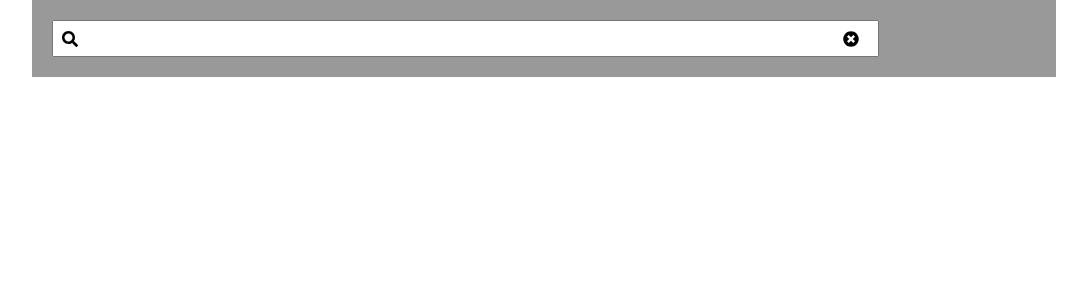
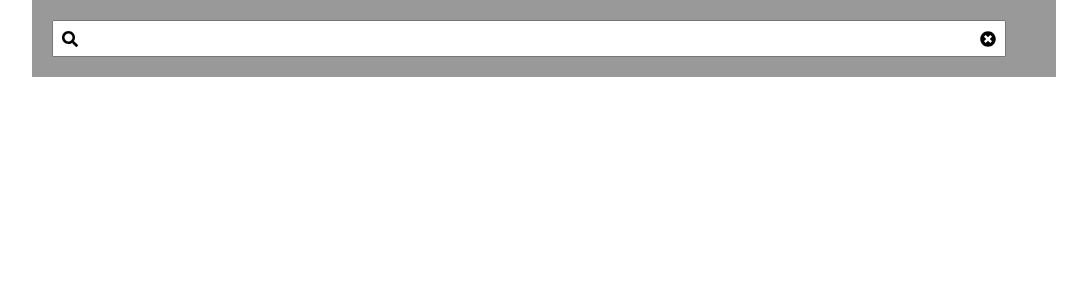
Before and after one commit to throuz/mrctech-pretest, a React (Vite) app: page / in a window 1280 px wide. Shown: the top 300 px of the page, without its empty margins (96-1183 px from the left). Built offline with nearby package versions, Linux system fonts and the light colour scheme.

Commit message:
Optimize header html&css

```diff
--- a/src/App.jsx
+++ b/src/App.jsx
@@ -1,10 +1,10 @@
 import "./App.css";
-import SearchBar from "./components/SearchBar";
+import Header from "./components/Header";
 
 function App() {
   return (
     <div className="App">
-      <SearchBar></SearchBar>
+      <Header></Header>
     </div>
   );
 }
--- a/src/components/SearchBar.css
+++ b/src/components/Header.css
@@ -18,15 +18,16 @@ header {
 }
 
 #search-input {
-  width: 80%;
+  width: 100%;
   font-size: 20px;
-  padding: 5px 30px 5px 30px;
+  padding: 5px 30px;
+  box-sizing: border-box;
 }
 
 #clear-btn {
   position: absolute;
   top: 50%;
-  right: 18%;
+  right: 40px;
   transform: translateY(-50%);
   cursor: pointer;
 }
--- a/src/components/SearchBar.jsx
+++ b/src/components/Header.jsx
@@ -1,8 +1,8 @@
-import "./SearchBar.css";
+import "./Header.css";
 import { FontAwesomeIcon } from "@fortawesome/react-fontawesome";
 import { faSearch, faTimesCircle } from "@fortawesome/free-solid-svg-icons";
 
-function SearchBar(props) {
+function Header(props) {
   return (
     <header>
       <div id="search-bar">
@@ -14,4 +14,4 @@ function SearchBar(props) {
   );
 }
 
-export default SearchBar;
+export default Header;
```
